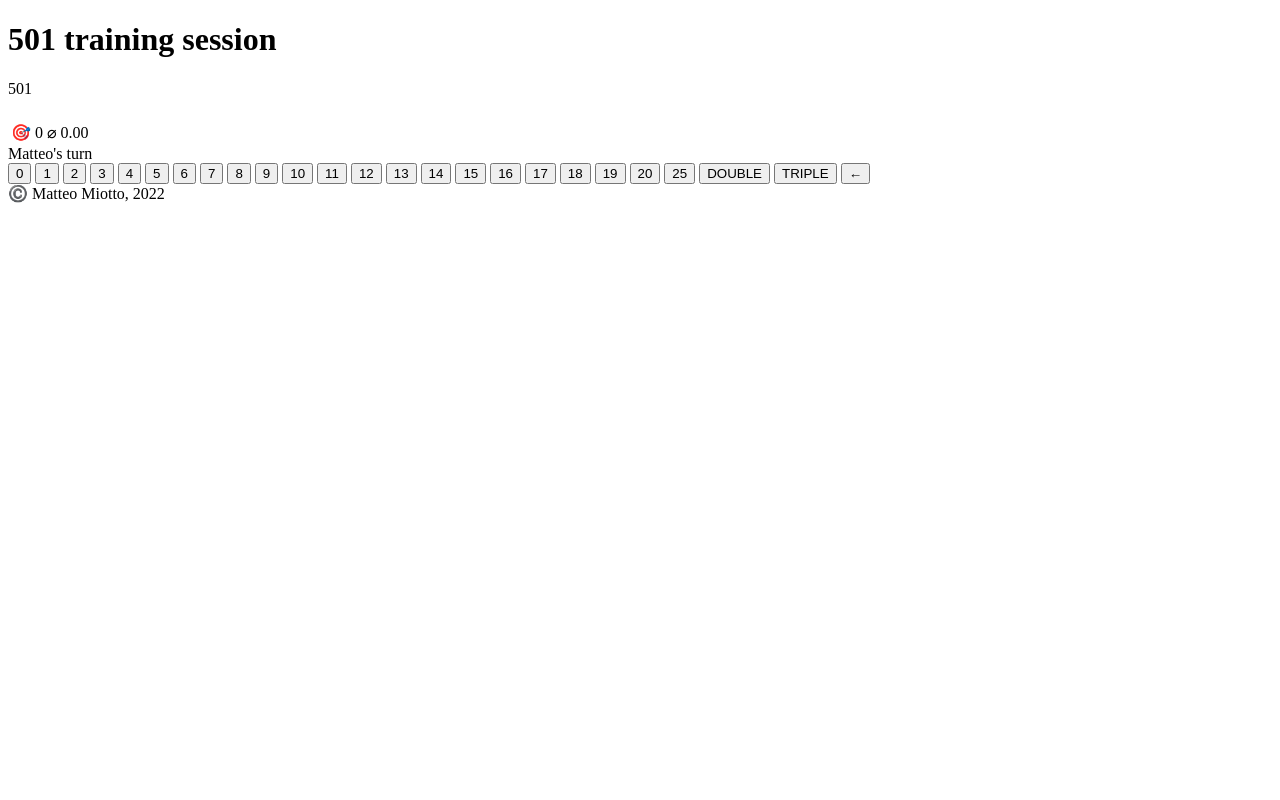
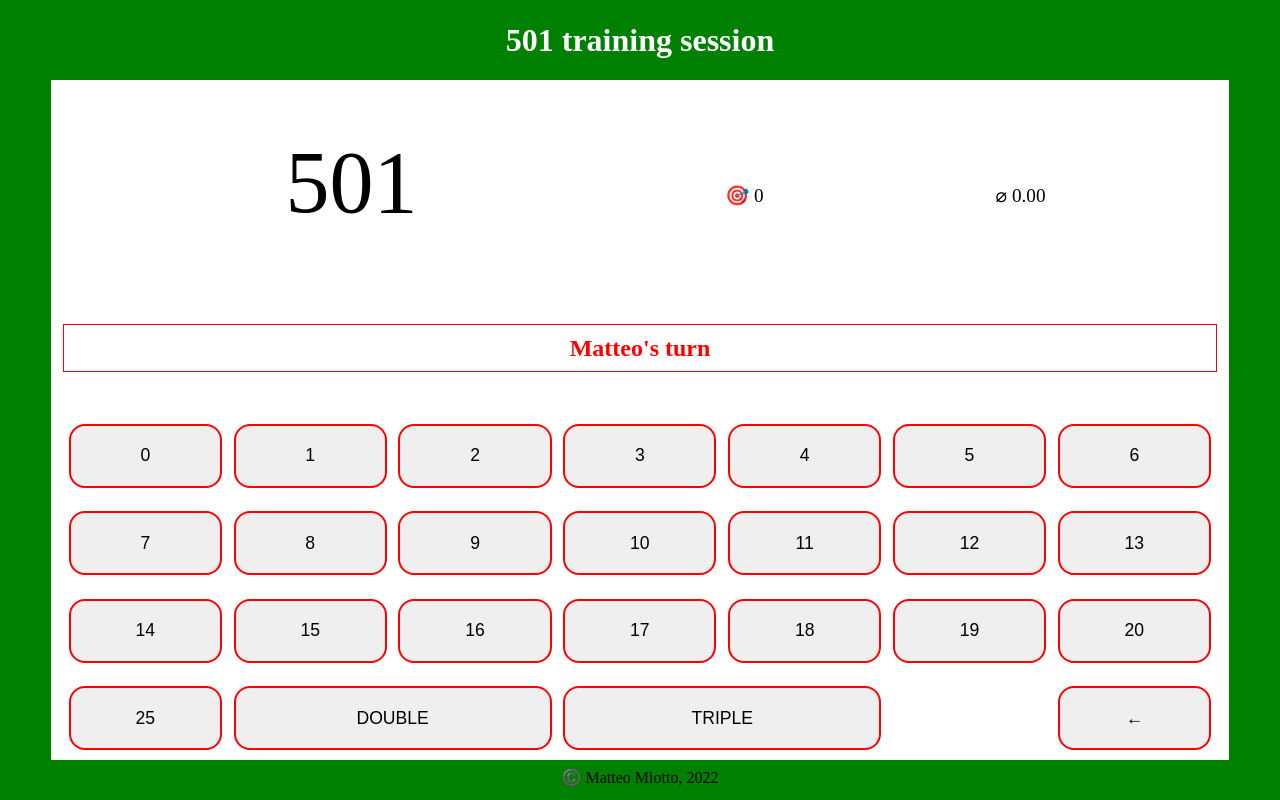
Before and after one commit to mmiots9/Darts_app, a plain HTML site: page templates/training-501.html in a window 1280 px wide. Drawn offline with nearby package versions, Linux system fonts and the light colour scheme; the site is published under a folder, as on GitHub Pages, so addresses that start at the root find nothing.

Commit message:
fix references for css and js for training 501

```diff
--- a/templates/training-501.html
+++ b/templates/training-501.html
@@ -7,7 +7,7 @@
     <title>501 training</title>
     <!-- Aggiungere: description, tag -->
 
-    <link rel="stylesheet" href="/static/css/training-501.css">
+    <link rel="stylesheet" href="../static/css/training-501.css">
 </head>
 <body>
     <header>
@@ -70,6 +70,6 @@
         ©️ Matteo Miotto, 2022
     </footer>
     <script src="https://ajax.googleapis.com/ajax/libs/jquery/3.6.0/jquery.min.js"></script>
-    <script src="/static/js/training-501.js"></script>
+    <script src="../static/js/training-501.js"></script>
 </body>
 </html>
```
